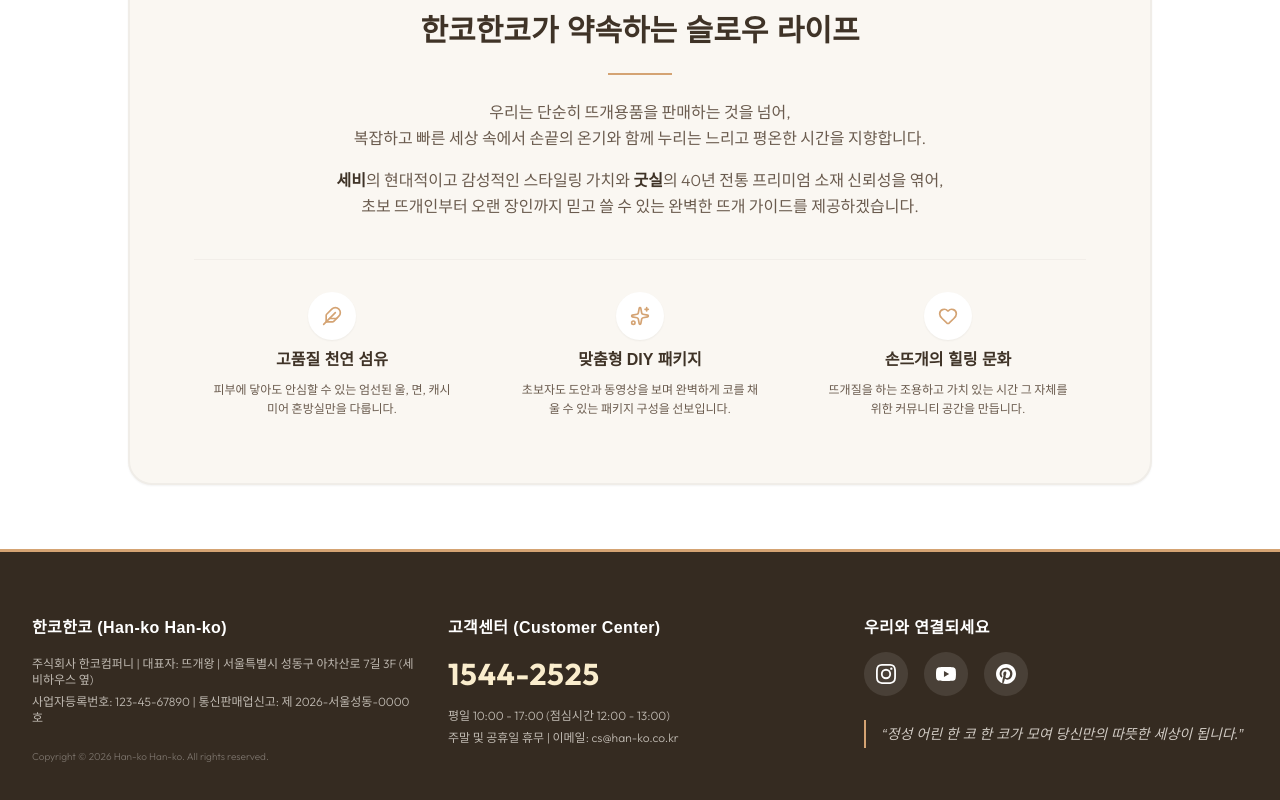
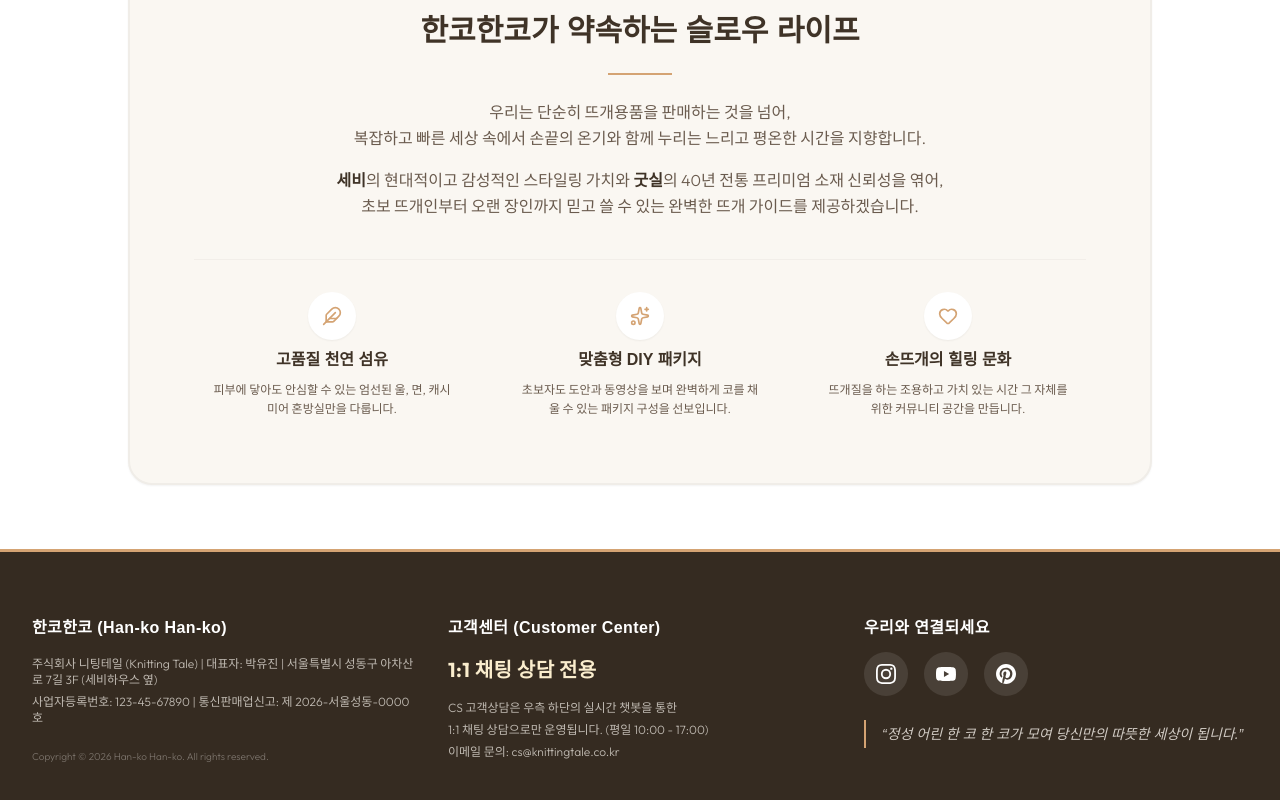
Before and after one commit to ouo971/Han-ko-Han-ko, a Next.js app: page / in a window 1280 px wide. Shown: the part 5600-6400 px from the top of the page. Built offline with nearby package versions, Linux system fonts and the light colour scheme; a web font is replaced by a local one.

Commit message:
feat: update footer info with Knitting Tale, CEO Park Yu-jin, and chat-only CS center

```diff
--- a/src/components/Footer.tsx
+++ b/src/components/Footer.tsx
@@ -12,7 +12,7 @@ export const Footer: React.FC = () => {
             한코한코 (Han-ko Han-ko)
           </h4>
           <div className="space-y-1.5 text-xs text-[#E2DDD6]/80 font-light">
-            <p>주식회사 한코컴퍼니 | 대표자: 뜨개왕 | 서울특별시 성동구 아차산로 7길 3F (세비하우스 옆)</p>
+            <p>주식회사 니팅테일 (Knitting Tale) | 대표자: 박유진 | 서울특별시 성동구 아차산로 7길 3F (세비하우스 옆)</p>
             <p>사업자등록번호: 123-45-67890 | 통신판매업신고: 제 2026-서울성동-0000호</p>
           </div>
           <p className="text-[10px] text-[#E2DDD6]/40 mt-6 font-light">
@@ -25,12 +25,13 @@ export const Footer: React.FC = () => {
           <h4 className="font-serif text-base font-bold text-white tracking-wide">
             고객센터 (Customer Center)
           </h4>
-          <p className="text-3xl font-extrabold text-brand-secondary tracking-wide">
-            1544-2525
+          <p className="text-xl font-bold text-brand-secondary tracking-wide uppercase">
+            1:1 채팅 상담 전용
           </p>
           <div className="space-y-1.5 text-xs text-[#E2DDD6]/80 font-light">
-            <p>평일 10:00 - 17:00 (점심시간 12:00 - 13:00)</p>
-            <p>주말 및 공휴일 휴무 | 이메일: cs@han-ko.co.kr</p>
+            <p>CS 고객상담은 우측 하단의 실시간 챗봇을 통한</p>
+            <p>1:1 채팅 상담으로만 운영됩니다. (평일 10:00 - 17:00)</p>
+            <p>이메일 문의: cs@knittingtale.co.kr</p>
           </div>
         </div>
 
```
